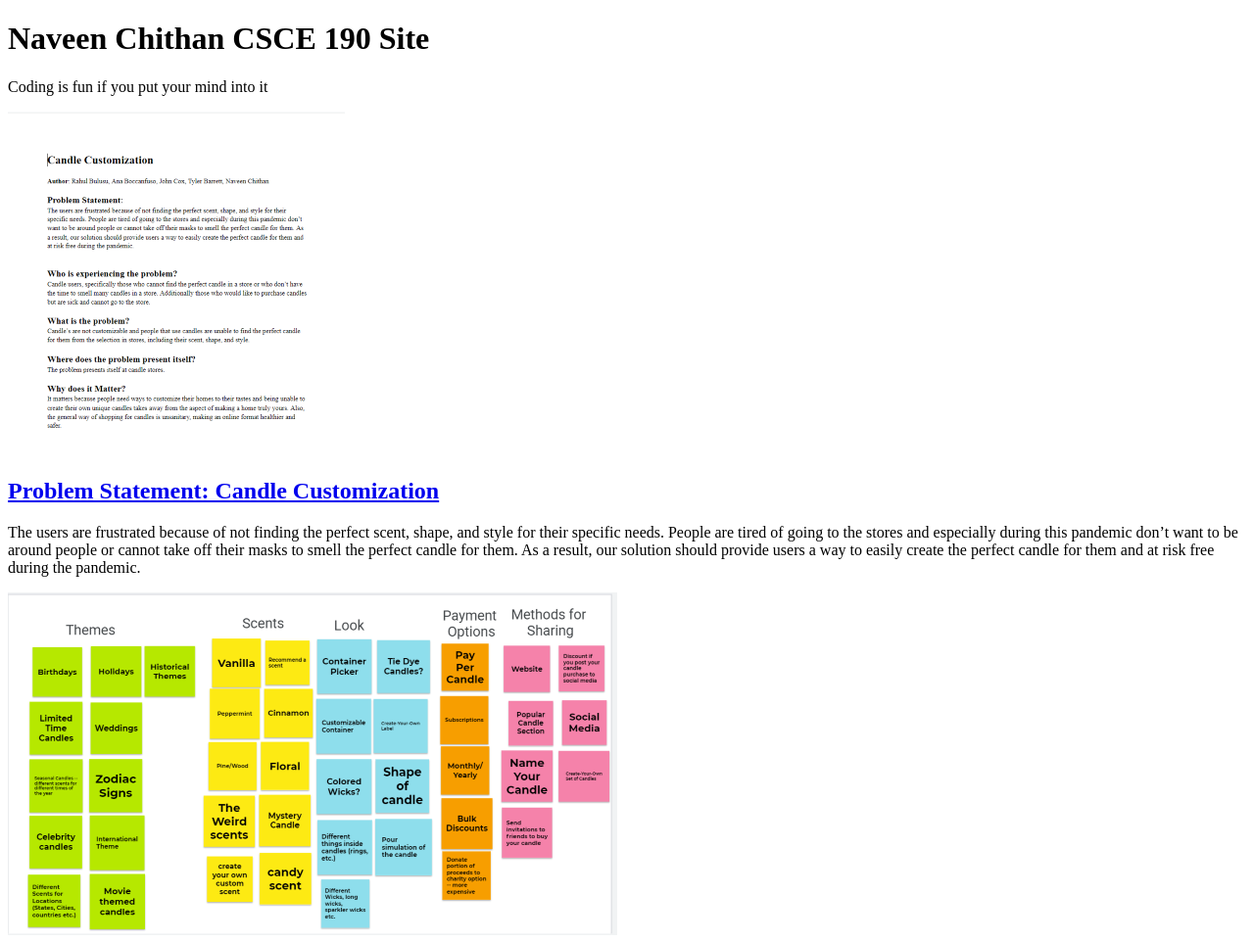
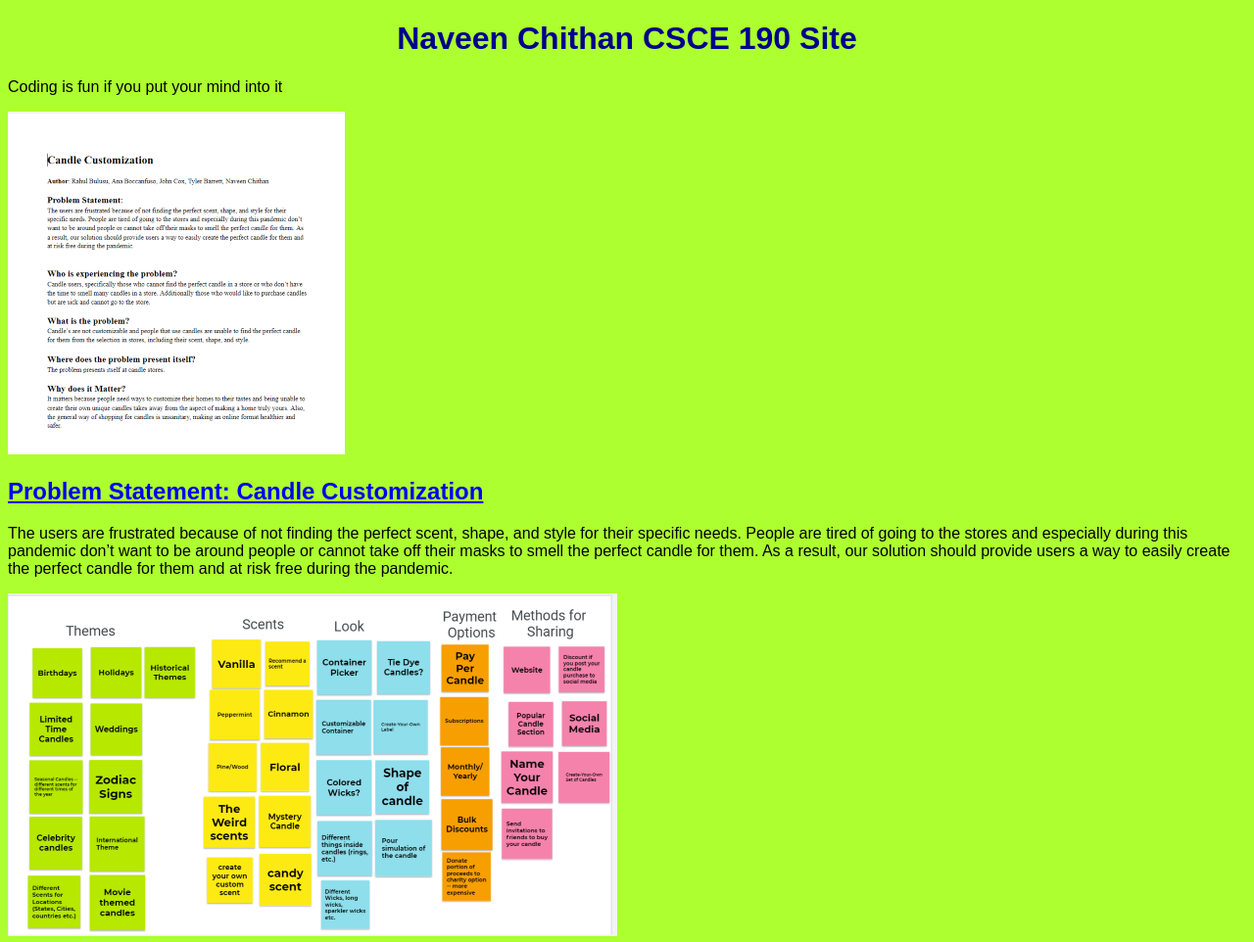
Before and after one commit to nchithan/nchithan.github.io, a plain HTML site: page index.html in a window 1280 px wide. Shown: the top 962 px of the page at 98% size. Drawn offline with Linux system fonts and the light colour scheme.

Commit message:
Add files via upload

```diff
--- a/index.html
+++ b/index.html
@@ -2,6 +2,7 @@
 <html>
     <head>
         <title>CSCE 190: Naveen Chithan</title>
+        <link rel="stylesheet" href="styles.css">
     </head>
     <body>
         <h1> Naveen Chithan CSCE 190 Site</h1>
--- /dev/null
+++ b/styles.css
@@ -0,0 +1,9 @@
+body {
+    background: greenyellow;
+    font-family: Arial, Helvetica, sans-serif;
+}
+
+h1 {
+    color: darkblue;
+    text-align: center;
+}
```
